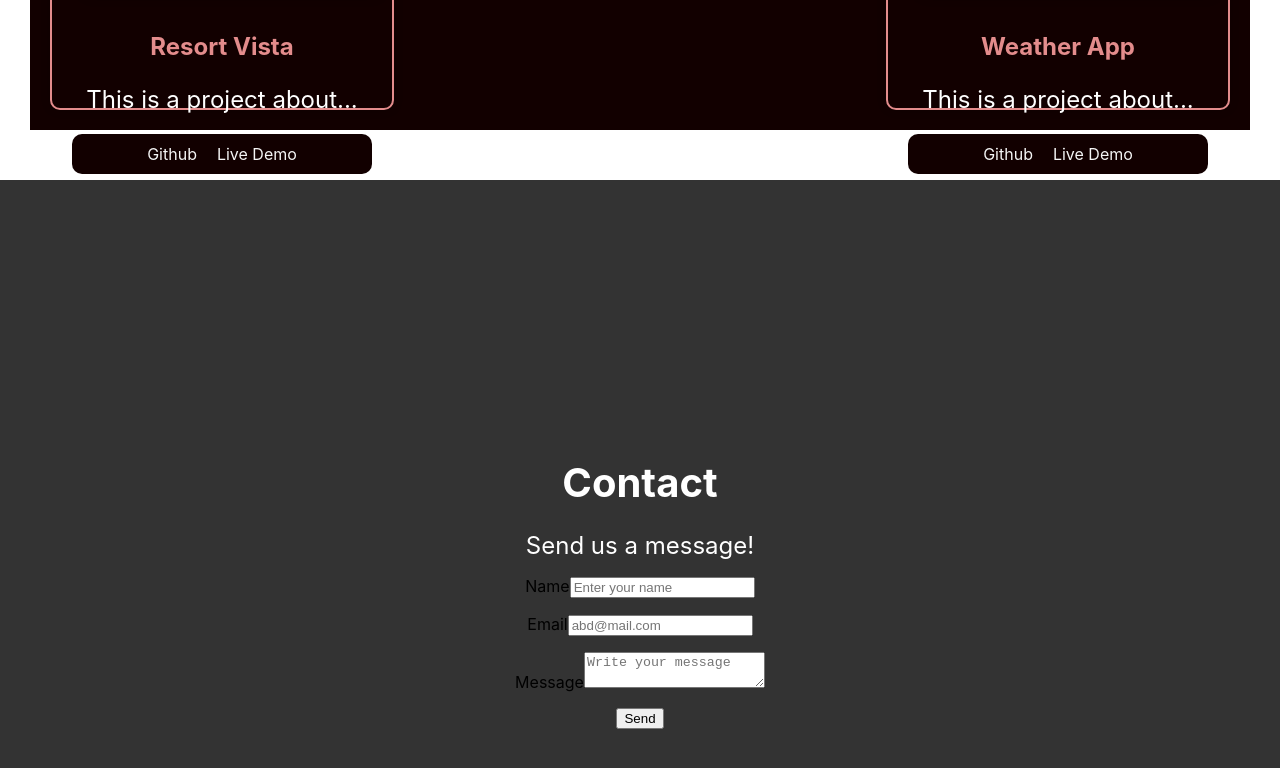
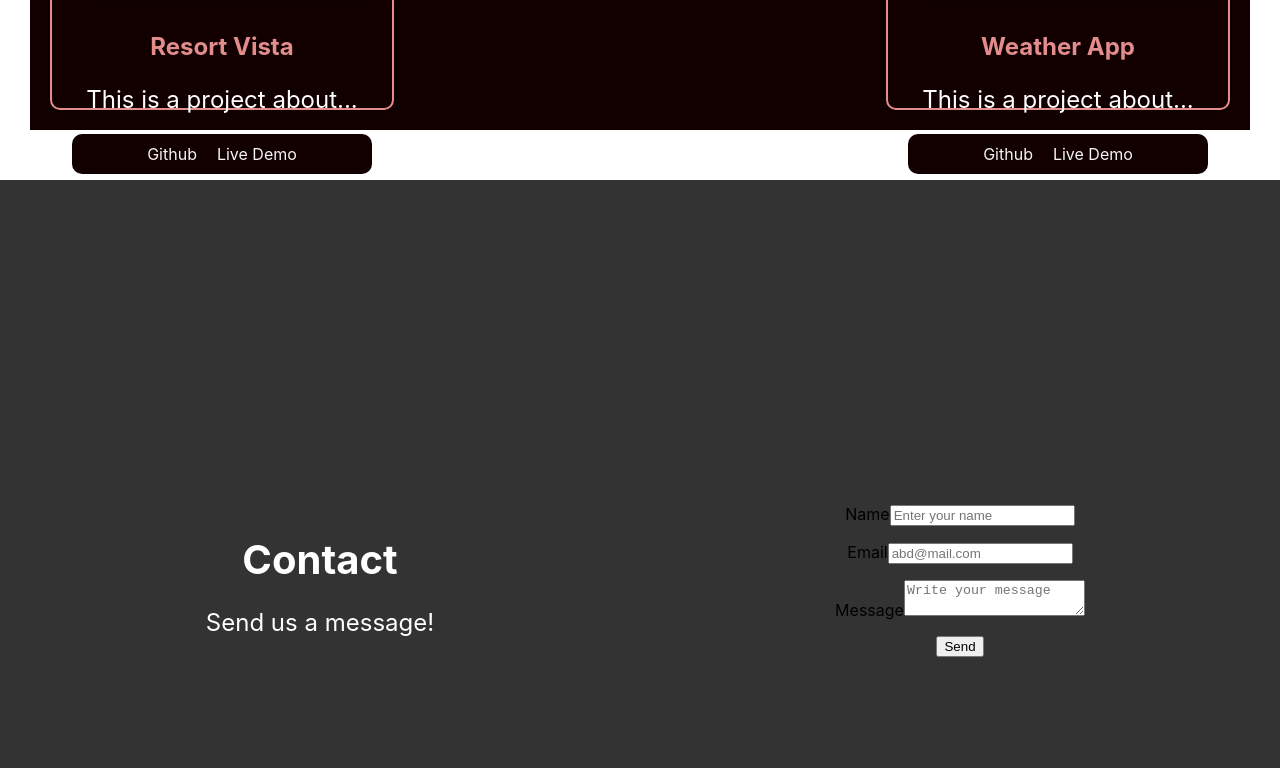
Before and after one commit to abdozayan12/New-Portfolio, a React (Create React App) app: page / in a window 1280 px wide. Shown: the part 2015-2783 px from the top of the page. Built offline with nearby package versions, Linux system fonts and the light colour scheme.

Commit message:
Update Contact.css

```diff
--- a/src/styles/Contact.css
+++ b/src/styles/Contact.css
@@ -11,8 +11,8 @@ p {
 }
 
 .contact-container {
-    display: flex;
-    flex-direction: column;
+    display: grid;
+    grid-template-columns: 1fr 1fr;
     align-items: center;
     justify-content: center;
     height: 100vh;
```
